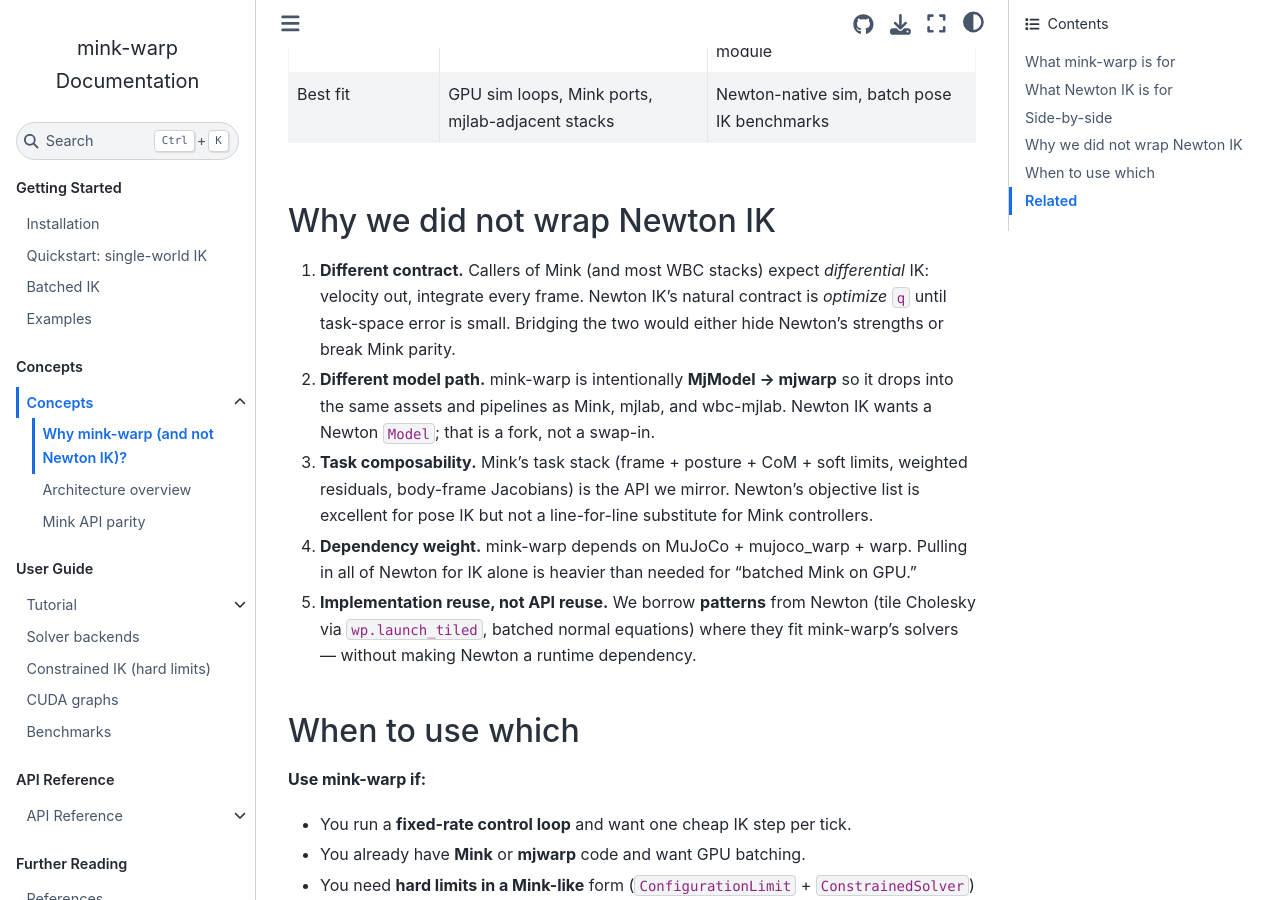
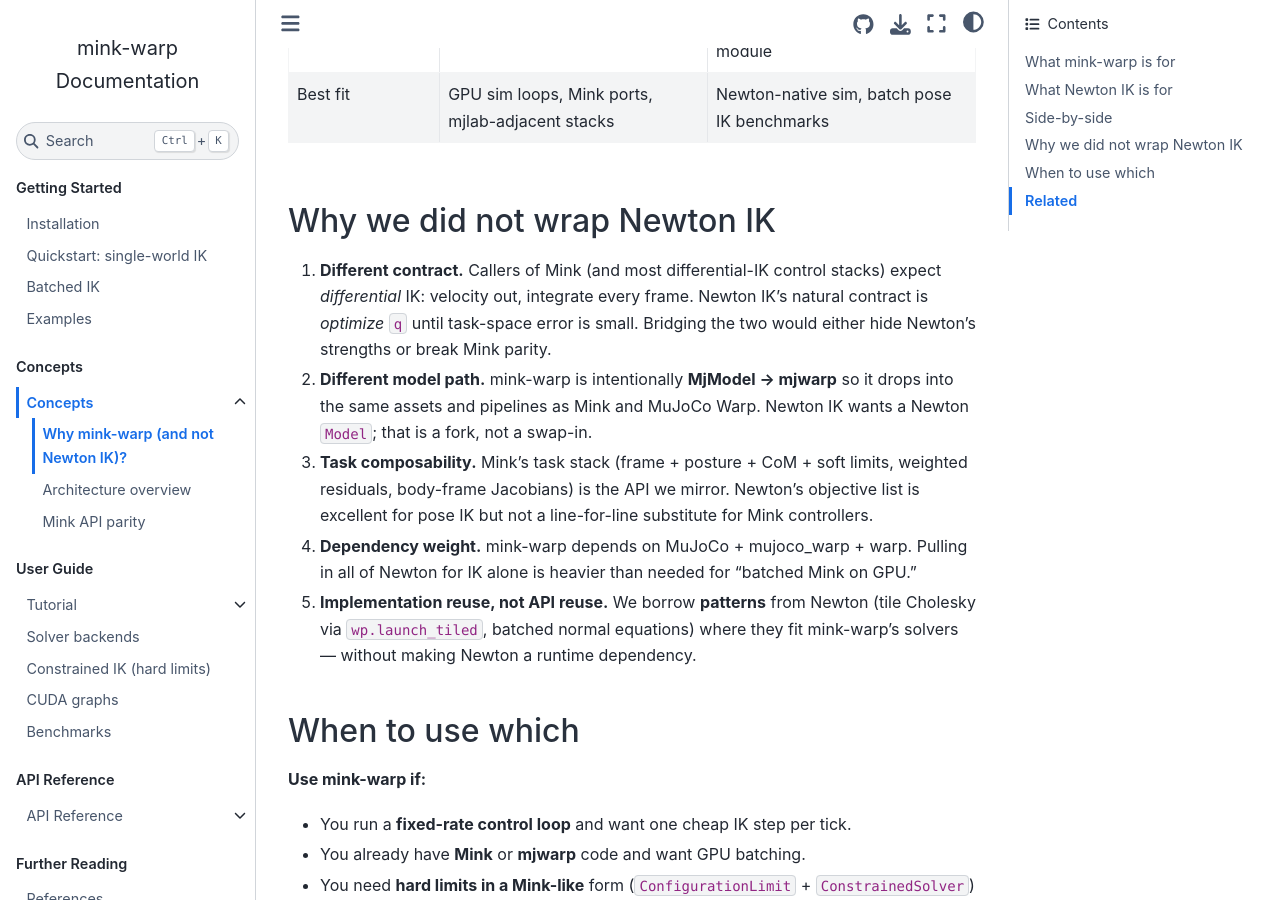
Before and after one commit to simeon-ned/mink-warp, a Sphinx documentation site: the page built from docs/source/concepts/why_mink_warp.rst, in a window 1280 px wide and 900 px high, scrolled down 1684 px. Built offline with Sphinx 7.4.7 and the Sphinx Book theme 1.1.4, drawn with Linux system fonts in a browser that asks for light colours; some of the changed text lies outside the part shown.

Commit message:
some rewriting

```diff
--- a/docs/conf.py
+++ b/docs/conf.py
@@ -1,4 +1,4 @@
-"""Sphinx configuration for mink-warp (mink + mjlab-style layout)."""
+"""Sphinx configuration for mink-warp (Mink-style layout)."""
 
 from __future__ import annotations
 
--- a/docs/source/concepts/why_mink_warp.rst
+++ b/docs/source/concepts/why_mink_warp.rst
@@ -17,7 +17,7 @@
 Typical use cases:
 
 - **Real-time control loops** — one small IK step per tick, output is joint
-  *velocity* :math:`v = \Delta q / dt`, then integrate (legged WBC, teleop,
+  *velocity* :math:`v = \Delta q / dt`, then integrate (legged control, teleop,
   retargeting pipelines).
 - **Many parallel worlds** — ``nworld`` copies of the same robot + task stack
   (multi-agent sim, parameter grids, batched targets).
@@ -80,13 +80,13 @@
 Why we did not wrap Newton IK
 -----------------------------
 
-1. **Different contract.** Callers of Mink (and most WBC stacks) expect
+1. **Different contract.** Callers of Mink (and most differential-IK control stacks) expect
    *differential* IK: velocity out, integrate every frame. Newton IK's natural
    contract is *optimize* ``q`` until task-space error is small. Bridging the two
    would either hide Newton's strengths or break Mink parity.
 
 2. **Different model path.** mink-warp is intentionally **MjModel → mjwarp** so
-   it drops into the same assets and pipelines as Mink, mjlab, and wbc-mjlab.
+   it drops into the same assets and pipelines as Mink and MuJoCo Warp.
    Newton IK wants a Newton ``Model``; that is a fork, not a swap-in.
 
 3. **Task composability.** Mink's task stack (frame + posture + CoM + soft limits,
```
Also changed, not shown: README.md (+1 -1 lines), docs/BUILDING.md (+1 -1 lines).
